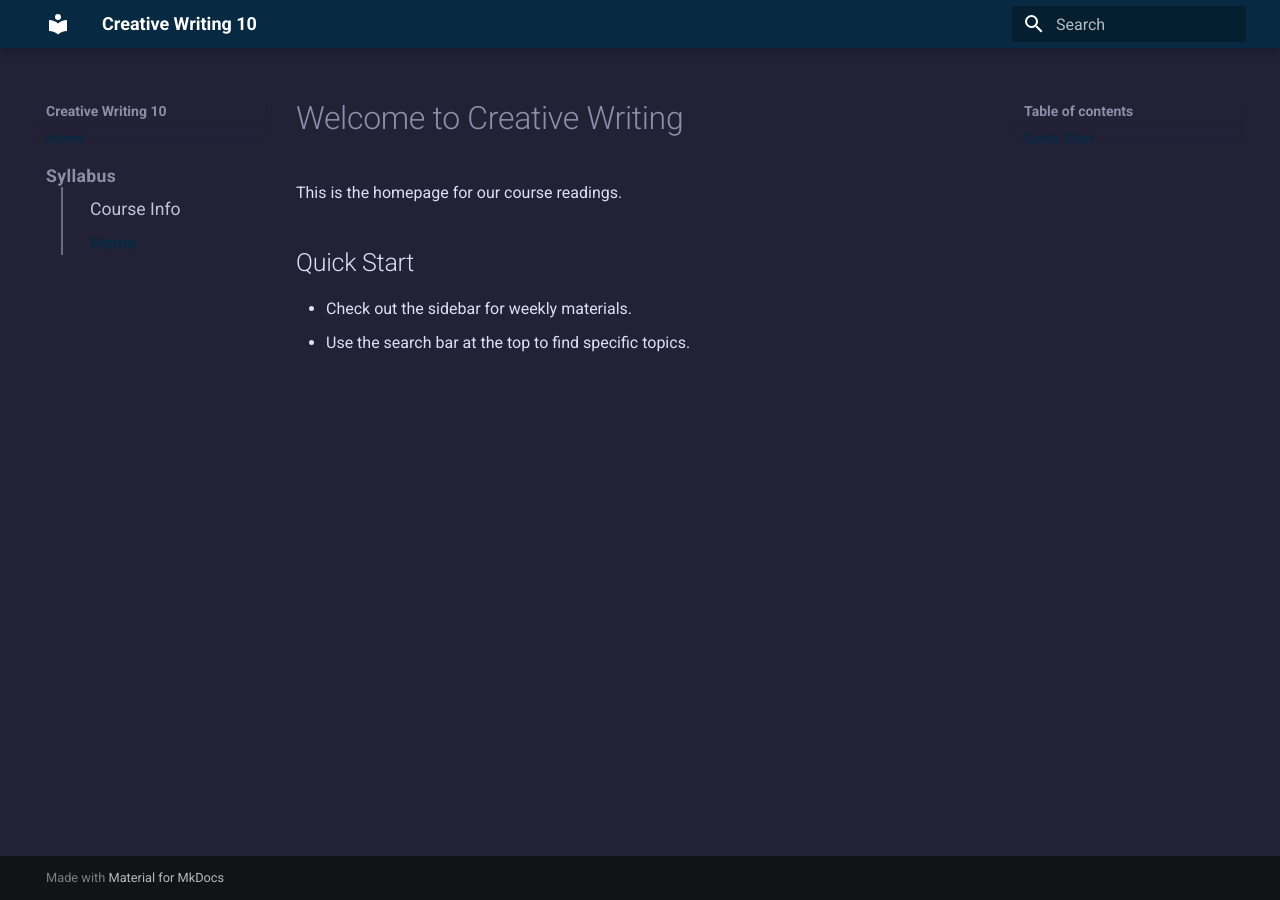
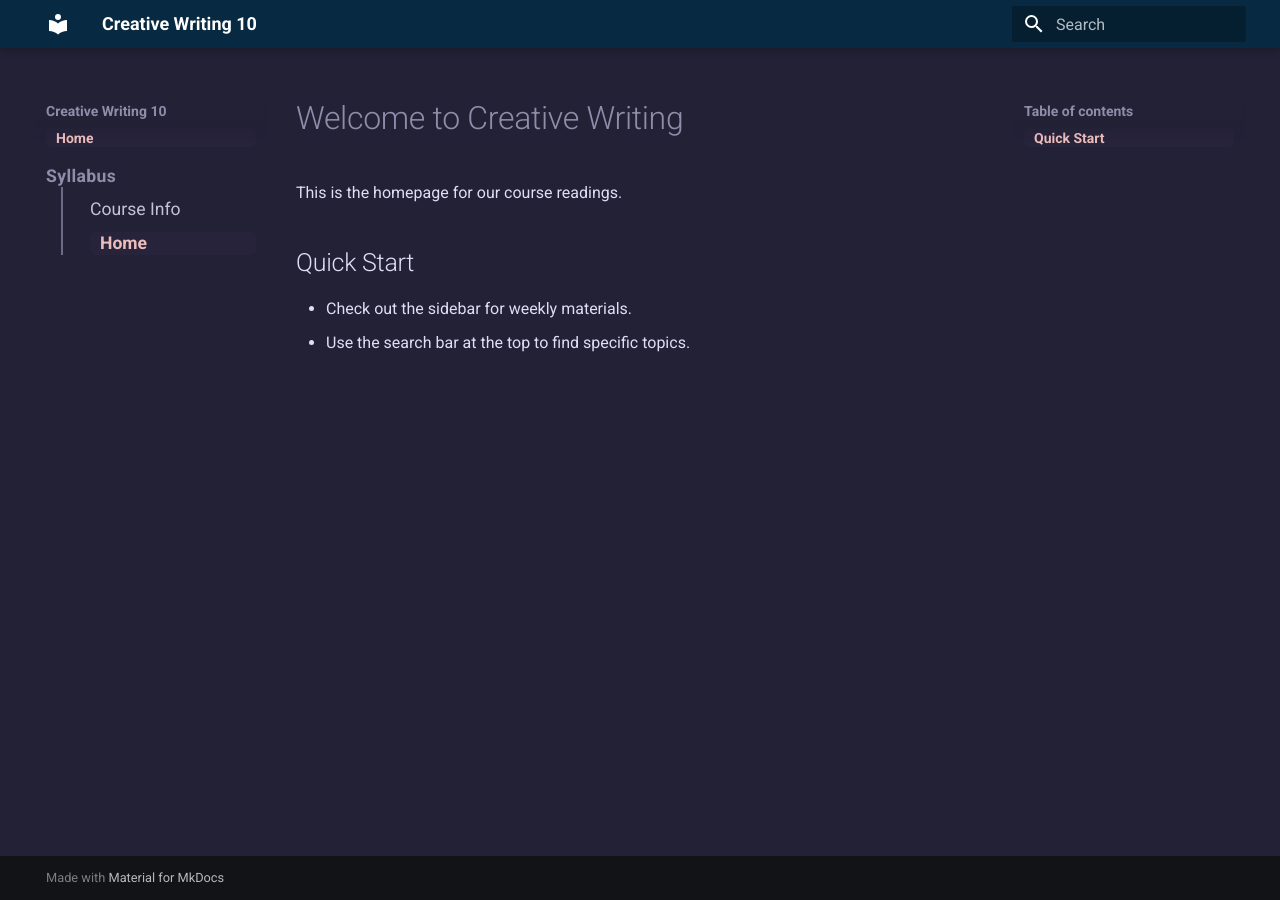
Before and after one commit to mickeybalili/cw10, an MkDocs documentation site: the page built from docs/index.md, in a window 1280 px wide. Built offline with MkDocs 1.6.1 and Material for MkDocs 9.7.7, drawn with Linux system fonts in a browser that asks for light colours.

Commit message:
Update extra.css

```diff
--- a/docs/stylesheets/extra.css
+++ b/docs/stylesheets/extra.css
@@ -49,3 +49,14 @@
   color: var(--md-primary-fg-color) !important;
   opacity: 1 !important;
 }
+
+/* Option A: Soft Highlight Box */
+.md-nav__link--active,
+.md-nav__link--active:hover {
+  color: #ebbcba !important;            /* Bright text color (Salmon Pink) */
+  background-color: #26233a !important; /* Slightly lighter dark background box */
+  font-weight: 600 !important;
+  border-radius: 6px;
+  padding-left: 0.5rem !important;
+  opacity: 1 !important;
+}
```
